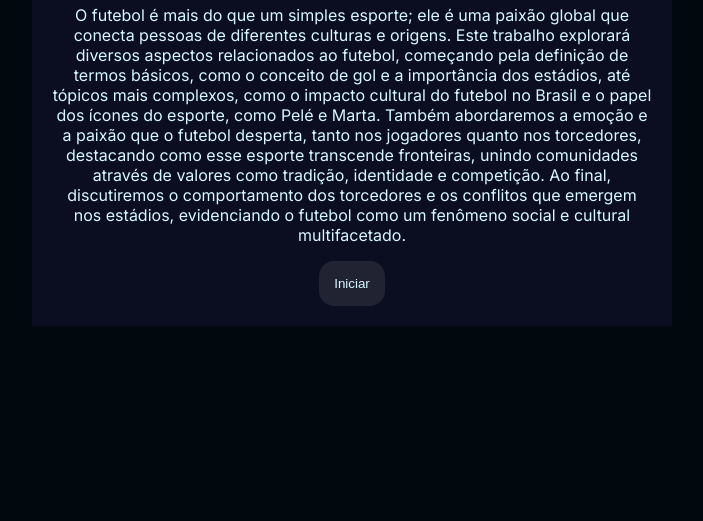
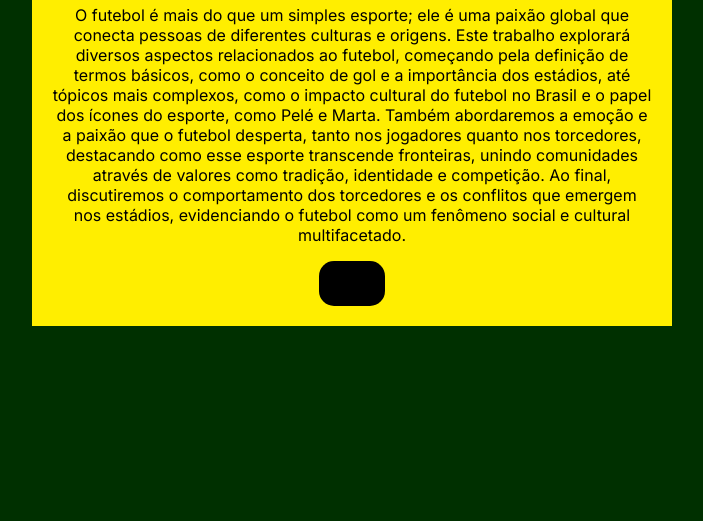
Before and after one commit to barcelosopivo/futebol, a plain HTML site: page index.html in a window 1280 px wide. Shown: the part 295-816 px from the top of the page, without its empty margins (288-991 px from the left). Drawn offline with Linux system fonts and the light colour scheme; files whose address does not match are found by name.

Commit message:
Add files via upload

```diff
--- a/style.css
+++ b/style.css
@@ -1,11 +1,11 @@
 @import url('https://fonts.googleapis.com/css2?family=Chakra+Petch:ital,wght@0,300;0,400;0,500;0,600;0,700;1,300;1,400;1,500;1,600;1,700&family=Inter:wght@100;200;300;400;500;600;700;800;900&display=swap');
 
 :root {
-    --cor-fundo: #01080E;
-    --cor-principal: #0B0D20 ;
-    --cor-secundaria: #212333;
-    --cor-destaque: #2BDEFD;
-    --cor-texto: #D7F9FF;
+    --cor-fundo: #003000;
+    --cor-principal: #ffee00 ;
+    --cor-secundaria: #000000;
+    --cor-destaque: #080079;
+    --cor-texto: #000000;
 }
 
 body {
```
Also changed, not shown: index.html (+0 -6 lines).
